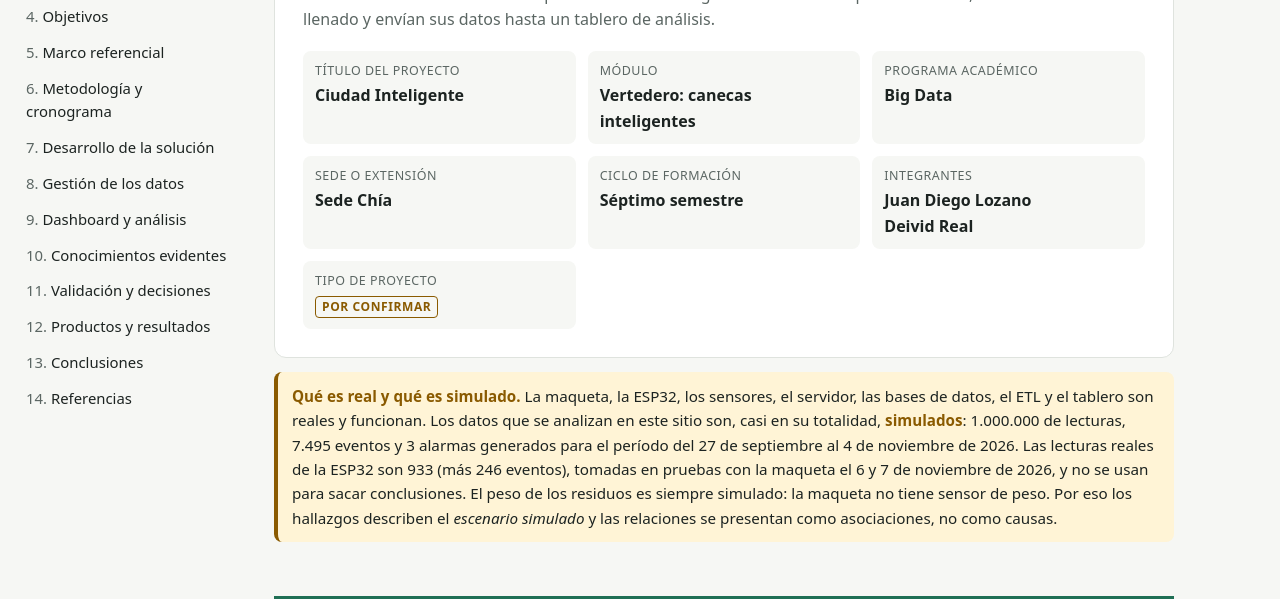
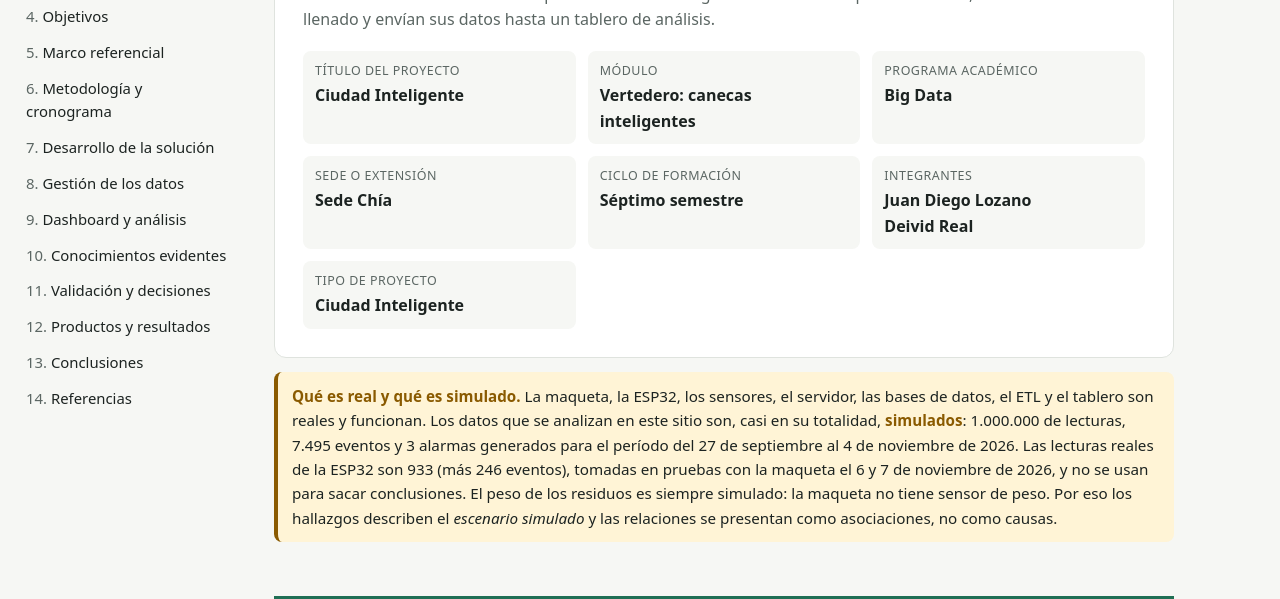
Before and after one commit to Juan747-art/canecas-inteligentes, a plain HTML site: page docs/index.html in a window 1280 px wide. Shown: the part 201-800 px from the top of the page. Drawn offline with Linux system fonts and the light colour scheme.

Commit message:
Evidencias 11, 14 y 15; tipo de proyecto: Ciudad Inteligente
Co-Authored-By: Claude Opus 5.5 <noreply@anthropic.com>

```diff
--- a/docs/index.html
+++ b/docs/index.html
@@ -48,7 +48,7 @@
       <div><dt>Sede o extensión</dt><dd>Sede Chía</dd></div>
       <div><dt>Ciclo de formación</dt><dd>Séptimo semestre</dd></div>
       <div><dt>Integrantes</dt><dd>Juan Diego Lozano<br>Deivid Real</dd></div>
-      <div><dt>Tipo de proyecto</dt><dd><span class="borrador">Por confirmar</span></dd></div>
+      <div><dt>Tipo de proyecto</dt><dd>Ciudad Inteligente</dd></div>
     </dl>
   </div>
 
```
Also changed, not shown: docs/img/evidencias/11_ssms_log_ejecucion.png (added), docs/img/evidencias/14_powerbi_servicio.png (added), docs/img/evidencias/15_sitio_publicado.png (added).
